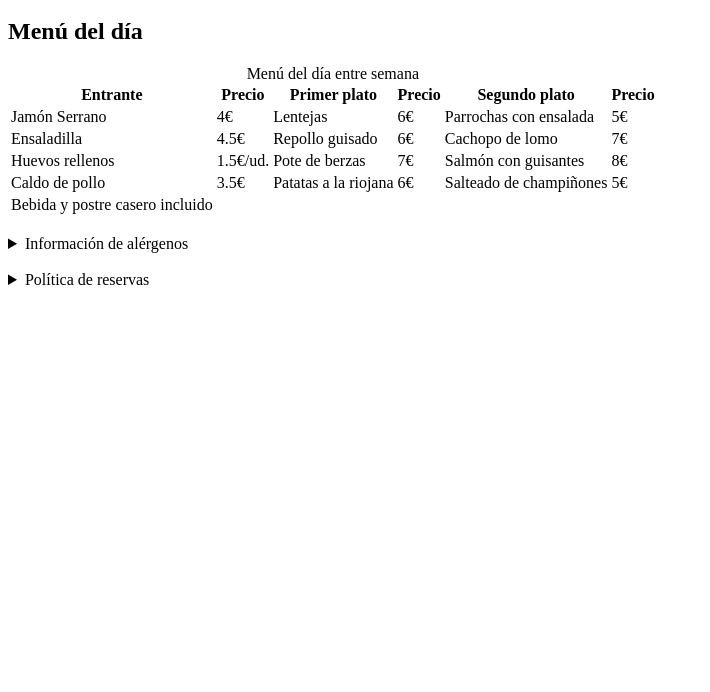
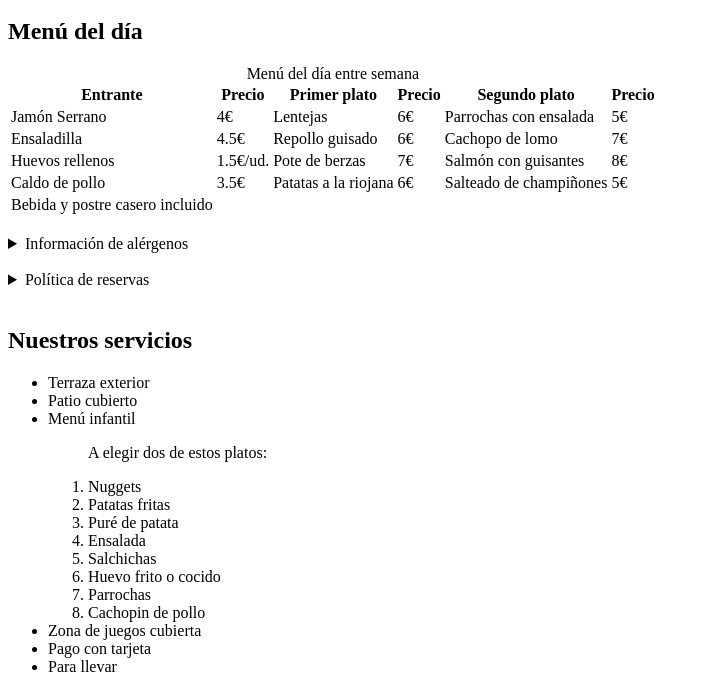
Before and after one commit to Aida-qar82447/Web_Restaurante, a plain HTML site: page index.html in a window 1280 px wide. Shown: the part 238-930 px from the top of the page, without its empty margins (0-710 px from the left). Before the commit the page ends 800 px from the top, so only its background shows below. Drawn offline with Linux system fonts and the light colour scheme.

Commit message:
Añadí el artículo de: servicios del restaurante.

```diff
--- a/index.html
+++ b/index.html
@@ -108,6 +108,29 @@
 				</ol>
 			</details>
 		</section>
+		<br>
+		<article>
+			<h2>Nuestros servicios</h2>
+			<ul>
+				<li>Terraza exterior</li>
+				<li>Patio cubierto</li>
+				<li>Menú infantil</li>
+					<ol>
+						<p>A elegir dos de estos platos:</p>
+						<li>Nuggets</li>
+						<li>Patatas fritas</li>
+						<li>Puré de patata</li>
+						<li>Ensalada</li>
+						<li>Salchichas</li>
+						<li>Huevo frito o cocido</li>
+						<li>Parrochas</li>
+						<li>Cachopin de pollo</li>
+					</ol>
+				<li>Zona de juegos cubierta</li>
+				<li>Pago con tarjeta</li>
+				<li>Para llevar</li>
+			</ul>
+		</article>
 
 	</main>
 </body>
```
